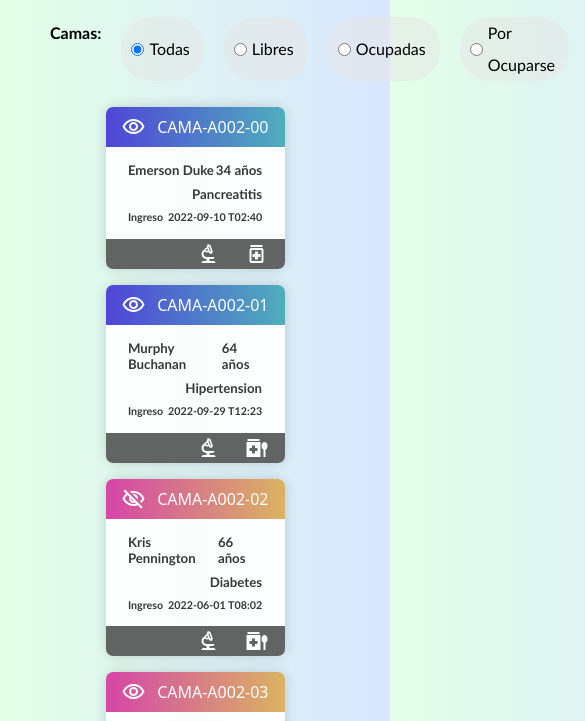
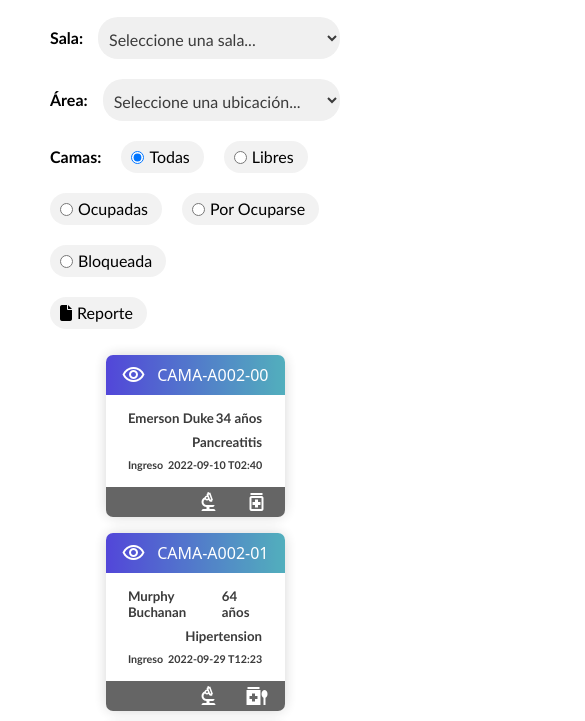
Before and after one commit to Chazmann/SalaInternacion, a plain HTML site: page index.html in a window 390 px wide. Shown: the part 179-900 px from the top of the page, 585 px wide, since content can reach past the window. Drawn offline with Linux system fonts and the light colour scheme.

Commit message:
responsive

```diff
--- a/css/main.css
+++ b/css/main.css
@@ -290,7 +290,7 @@ table,
 
 @media screen and (orientation: portrait) {
     body {
-        background: linear-gradient(90deg, #e3ffe7 0%, #d9e7ff 100%);
+
         overflow-x: hidden;
     }
 }
@@ -308,7 +308,8 @@ table,
         flex-direction: row;
         flex-wrap: nowrap;
     }
-
+    .ubicacion{flex-direction: column;}
+.estadocamas{flex-wrap: wrap; width: 100%;}
     .camas {
         flex: 1 0 auto;
         min-width: none !important;
--- a/index.html
+++ b/index.html
@@ -66,7 +66,7 @@
                         </select>
                     </div>
                 </div>
-                <div class="flex spb">
+                <div class="estadocamas gap20 flex spb">
                     <div class="estadocamas flex gap20">
                         <h4>Camas: </h4>
                         <label>
```
